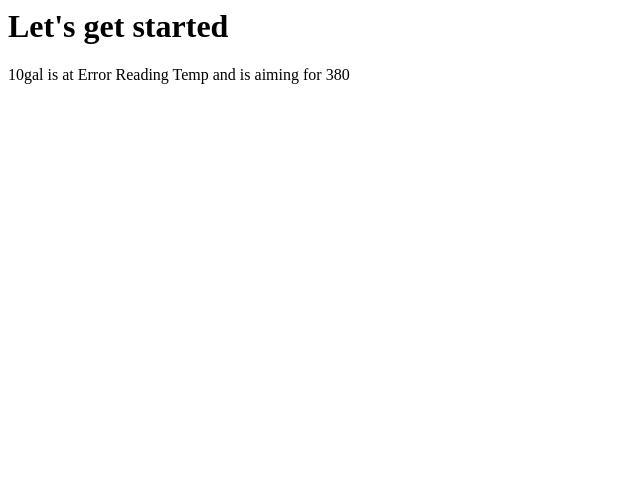
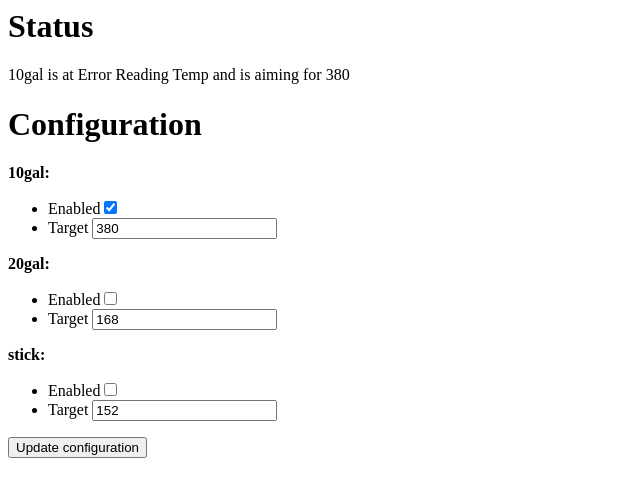
Before and after one commit to seiniku/drunken-control, a Flask app: page / in a window 1280 px wide. Shown: the top 497 px of the page, without its empty margins (0-640 px from the left). Run offline with Flask 2, Linux system fonts and the light colour scheme; some libraries are stand-ins or nearby versions.

Commit message:
web configuration work

```diff
--- a/templates/home.html
+++ b/templates/home.html
@@ -1,8 +1,8 @@
 <html>
     <body>
         <h1>
-            Let's get started
-        </h1>
+        	Status
+	</h1>
 
         <p>
 
@@ -15,6 +15,20 @@
         {% endfor %}
 
         </p>
+	<h1>
+		Configuration
+	</h1>
+	<form action="/configure" method="post">
+	{% for item in kettles %}
+	<b>{{ item|e }}:</b>
+	<UL>
+
+		<LI>Enabled<input name="{{ item|e }}_enabled" type=checkbox {% if kettles[item].enabled %} checked {% endif %}></input></LI>
+		<LI>Target <input name="{{ item|e  }}_target" type=number value={{ kettles[item].target|e }}></LI>
+	</UL>
+	{% endfor %}
+	<input type="submit" value="Update configuration">
+	</form
      </body
 
 </html>
--- a/webapp.py
+++ b/webapp.py
@@ -107,7 +107,6 @@ def getKettles():
                 f.close()
             except:
                 pretemp["temp"] = "Error Reading Temp"
-        print pretemp
     return data
 
 @app.route('/')
@@ -117,8 +116,10 @@ def home():
 
     return render_template('home.html',kettles=kettlelist)
 
-
-
+@app.route('/configure', methods=['POST'])
+def configure():
+    print request.form
+    return redirect('/')
 
 #starts the dev web server
 if __name__ == '__main__':
```
Also changed, not shown: README.md.
